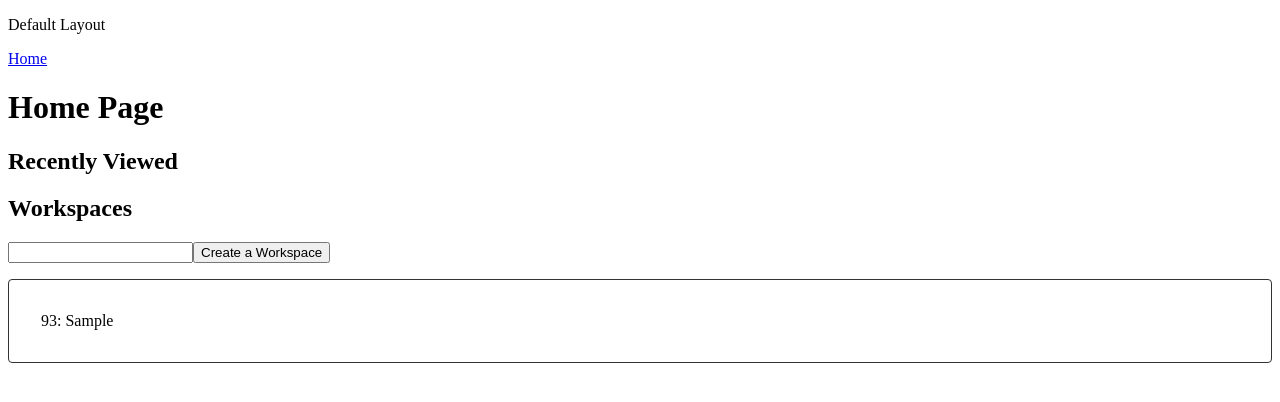
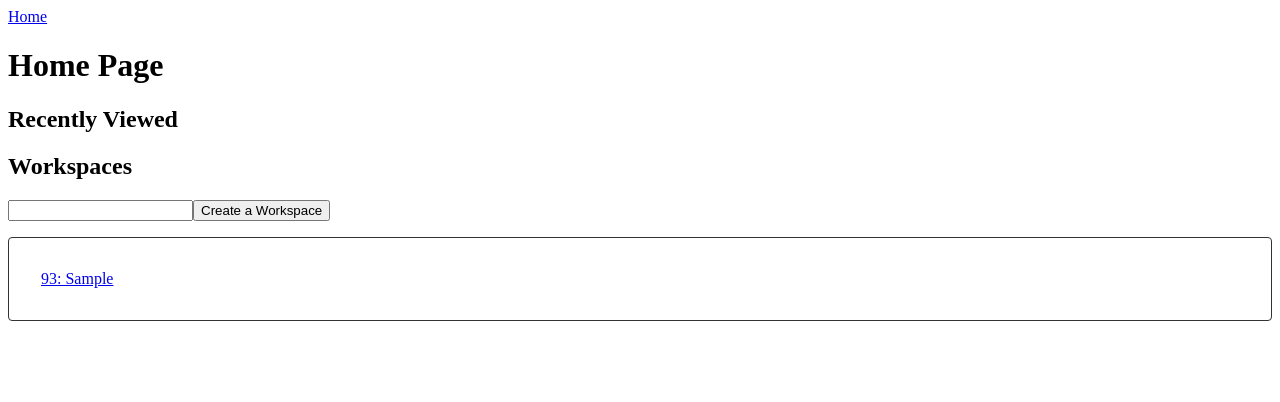
Before and after one commit to markuszondler/nuxt-3-trello-mvp, a Nuxt app: page / in a window 1280 px wide. Both pictures are taken after typing "Sample" into the empty fields and a click on the button "Create a Workspace". Shown: the top 402 px of the page. Built offline with nearby package versions, Linux system fonts and the light colour scheme.

Commit message:
feature: add ability to open workspace pages

```diff
--- a/layouts/default.vue
+++ b/layouts/default.vue
@@ -4,7 +4,6 @@
 
 <template>
     <div>
-        <p>Default Layout</p>
         <nav>
             <nuxt-link to="/">Home</nuxt-link>
         </nav>
--- a/pages/index.vue
+++ b/pages/index.vue
@@ -1,13 +1,8 @@
-<script lang="ts" setup>
+<script setup>
 import { ref } from 'vue'
-
-interface Workspace {
-    id: Number
-    name: String
-}
+import { workspaceList } from '../store/global.js'
 
 const newWorkspaceName = ref('')
-const workspaceList = ref<Workspace[]>([])
 const createWorkspace = () => {
     const randomId = Math.floor(Math.random() * 100)
 
@@ -21,16 +16,20 @@
 </script>
 
 <template>
+    <div>
         <h1>Home Page</h1>
         <h2>Recently Viewed</h2>
         <h2>Workspaces</h2>
-<input type="text" v-model="newWorkspaceName" @keyup.enter="createWorkspace">
+        <input type="text" v-model="newWorkspaceName" @keyup.enter="createWorkspace" />
         <button @click="createWorkspace">Create a Workspace</button>
         <ul class="workspace-list">
             <li class="workspace-card" v-for="workspace in workspaceList" :key="workspace.id">
-        {{ workspace.id }}: {{ workspace.name }}
+                <nuxt-link
+                    :to="`/workspace/${workspace.id}`"
+                >{{ workspace.id }}: {{ workspace.name }}</nuxt-link>
             </li>
         </ul>
+    </div>
 </template>
 
 <style>
@@ -46,5 +45,4 @@
     padding: 2rem;
     margin-bottom: 1rem;
 }
-
 </style>
--- /dev/null
+++ b/pages/workspace/[id].vue
@@ -0,0 +1,30 @@
+<script>
+import { workspaceList } from '../../store/global.js'
+
+export default {
+    setup() {
+        return {
+            workspaceList
+        }
+    },
+    data: () => ({
+
+            workspaceName: ''
+
+    }),
+    mounted() {
+        this.workspaceName = this.workspaceList.find(
+            workspace => workspace.id === Number(this.$route.params.id)
+        ).name
+    }
+}
+</script>
+
+<template>
+    <div>
+        <h1>{{ workspaceName }} Workspace (#{{ $route.params.id }})</h1>
+        <p>{{ $route.params.id }}</p>
+    </div>
+</template>
+
+<style></style>
--- /dev/null
+++ b/store/global.js
@@ -0,0 +1,3 @@
+import { ref } from 'vue'
+
+export const workspaceList = ref([])
```
Lines whose indentation alone changed are shown as unchanged.
